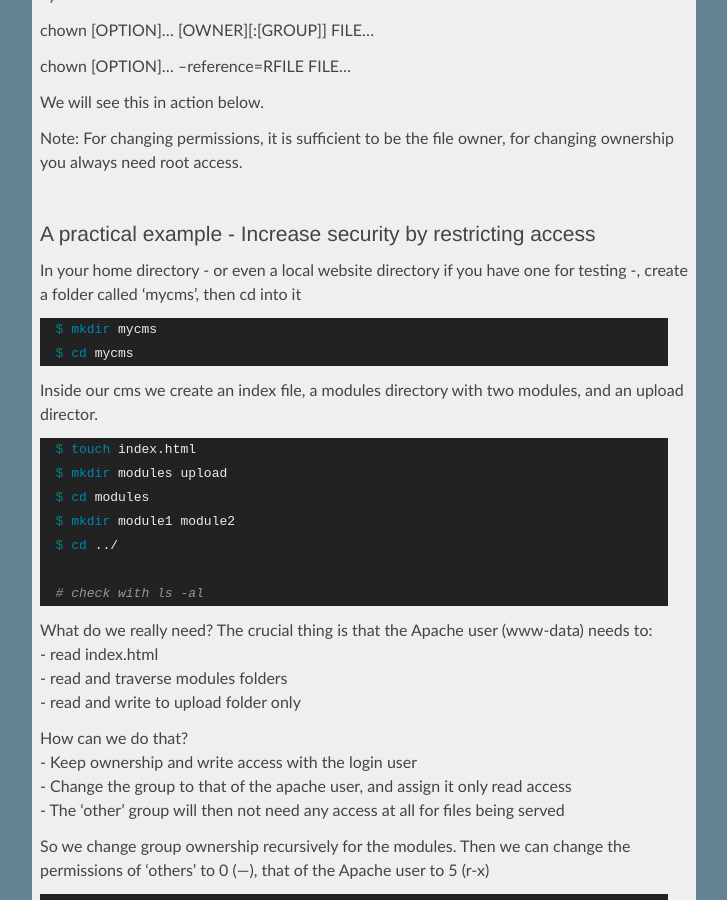
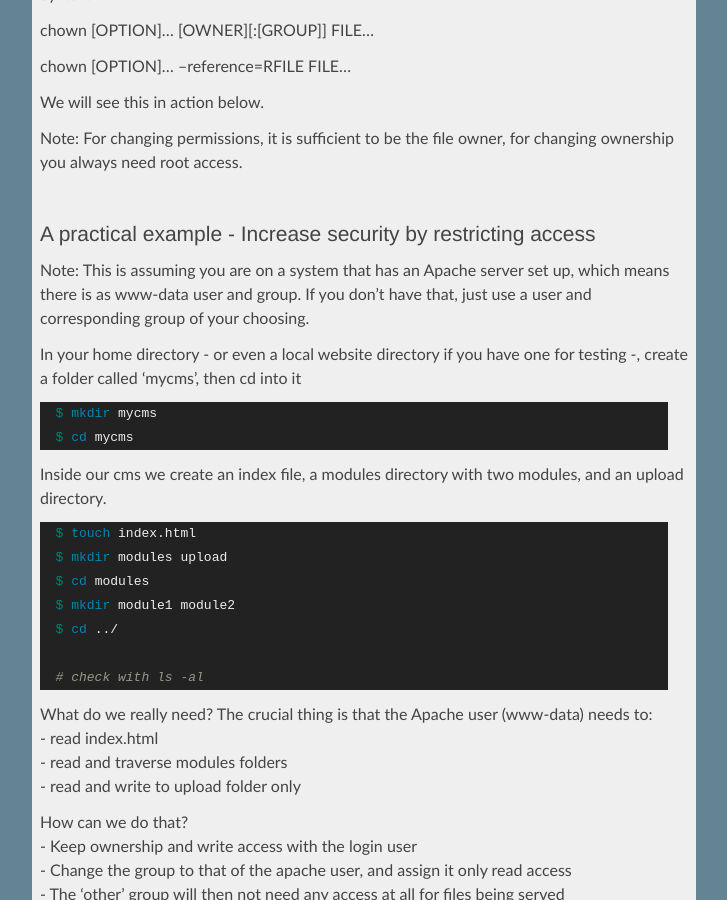
Before and after one commit to CodeHubOrg/codehuborg.github.io, a Jekyll site: the page built from _posts/2014-02-12-february-meetup-file-permissions.md, in a window 1280 px wide and 900 px high, scrolled down 2042 px. Shown: the whole window, without its empty margins (276-1003 px from the left). Built offline with Jekyll 4.4.1, drawn with Linux system fonts in a browser that asks for light colours; some web fonts are replaced; some of the changed text lies outside the part shown.

Commit message:
more typos, note about apache server

```diff
--- a/_posts/2014-02-12-february-meetup-file-permissions.md
+++ b/_posts/2014-02-12-february-meetup-file-permissions.md
@@ -98,6 +98,8 @@ Note: For changing permissions, it is sufficient to be the file owner, for chang
 
 ### A practical example - Increase security by restricting access
 
+Note: This is assuming you are on a system that has an Apache server set up, which means there is as www-data user and group. If you don't have that, just use a user and corresponding group of your choosing.
+
 In your home directory - or even a local website directory if you have one for testing -, create a folder called  'mycms', then cd into it
 
 {% highlight bash %}
@@ -105,7 +107,7 @@ In your home directory - or even a local website directory if you have one for t
   $ cd mycms
 {% endhighlight %}
 
-Inside our cms we create an index file, a modules directory with two modules, and an upload director.
+Inside our cms we create an index file, a modules directory with two modules, and an upload directory.
 
 {% highlight bash %}
   $ touch index.html
```
Also changed, not shown: other parts of _posts/2014-02-12-february-meetup-file-permissions.md (+2 -2 lines).
